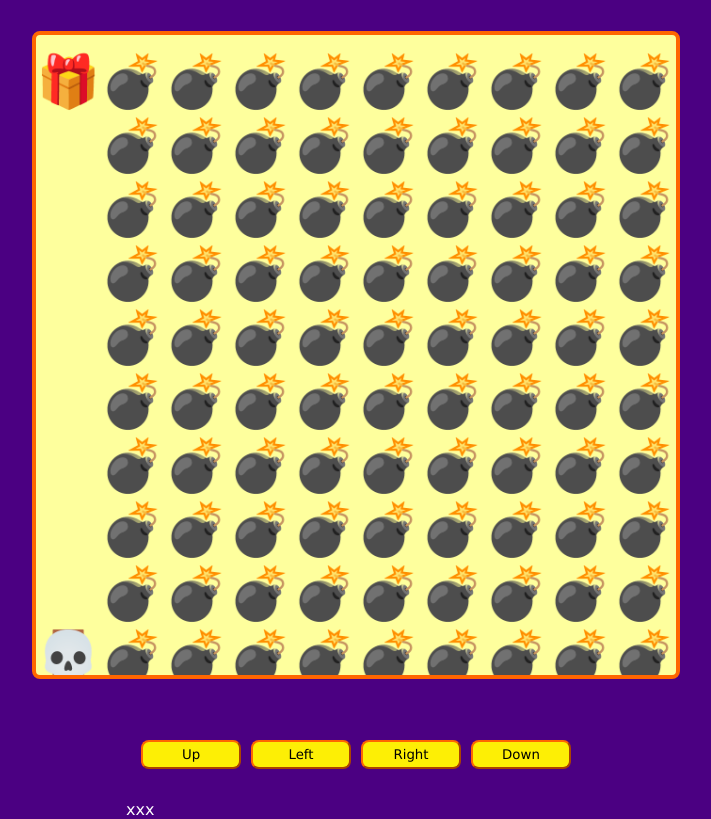
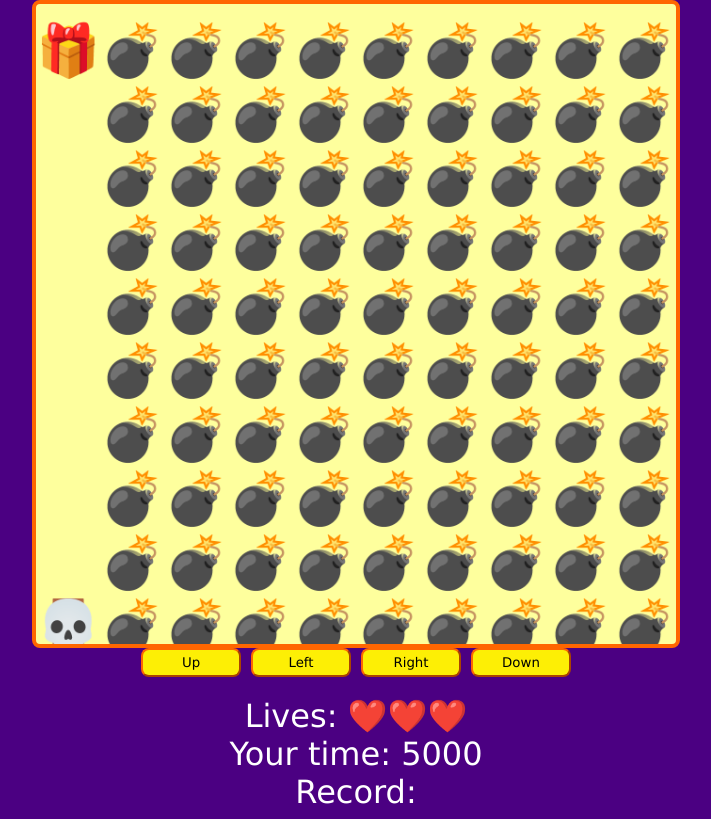
Before and after one commit to csrDev369/js-skull-game, a plain HTML site: page index.html in a window 1280 px wide. Shown: the whole page, without its empty margins (284-995 px from the left). Drawn offline with Linux system fonts and the light colour scheme.

Commit message:
first final version

```diff
--- a/game.js
+++ b/game.js
@@ -1,10 +1,21 @@
 const canvas = document.querySelector('#game')
-const game = canvas.getContext('2d')
+const message = document.querySelector('#messages')
+const spanLives = document.querySelector('#lives')
+const spanTime = document.querySelector('#time')
+const spanRecord = document.querySelector('#record')
 
 const btnUp = document.querySelector("#up")
 const btnLeft = document.querySelector("#left")
 const btnRight = document.querySelector("#right")
 const btnDown = document.querySelector("#down")
+window.addEventListener('keydown', moveByKeys)
+btnUp.addEventListener("click", moveUp)
+btnLeft.addEventListener("click", moveLeft)
+btnRight.addEventListener("click", moveRight)
+btnDown.addEventListener("click", moveDown)
+
+const game = canvas.getContext('2d')
+
 const canvasLimit = {
   left: 0,
   top: 0,
@@ -20,6 +31,19 @@ const playerPosition = {
   y: undefined
 }
 
+const giftPosition = {
+  x: undefined,
+  y: undefined
+}
+
+let bombPositions = []
+let level = 0
+let lives = 3
+let timeStart
+let timeInterval
+
+
+//set canvas size on load/resize
 window.addEventListener('load', setCanvasSize)
 window.addEventListener('resize', setCanvasSize)
 
@@ -40,7 +64,87 @@ function setCanvasSize(){
   canvasLimit.right = elementsSize * 10
   canvasLimit.bottom = elementsSize * 10
 
+  playerPosition.x = undefined
+  playerPosition.y = undefined
+
   startGame()
+}
+
+function gameWin(){
+  console.log("You Won")
+  cleanCanvas()
+  clearInterval(timeInterval)
+  const FinalTime = spanTime.textContent
+  message.innerHTML= `You won! your time was: ${FinalTime}`
+
+  const recordTime = localStorage.getItem('record_time')
+  const playerTime = Date.now() - timeStart
+
+  if(recordTime){
+    if (recordTime >= playerTime) {
+      localStorage.setItem('record_time', playerTime)
+      message.innerHTML = "New Record!!"
+    } else {
+      message.innerHTML= "No good enough =("
+    }
+  } else{
+    localStorage.setItem('record_time', playerTime)
+    message.innerHTML= "New game and new record"
+  }
+
+  console.log({recordTime, playerTime});
+}
+
+function levelWin(){
+  console.log("Next Level =)");
+  level++
+  startGame()
+}
+
+function levelFail(){
+  if(lives>0){
+    playerPosition.x = undefined
+    playerPosition.y = undefined
+    startGame()
+  } else{
+    startOver()
+  }
+}
+
+function startOver(){
+  playerPosition.x = undefined
+  playerPosition.y = undefined
+  giftPosition.x = undefined
+  giftPosition.y = undefined
+  lives = 3
+  level = 0
+  timeStart = Date.now()
+  startGame()
+}
+
+function showLives(){
+  let heartsArray = Array(lives).fill(emojis['HEART'])
+
+  spanLives.innerHTML = ""
+  heartsArray.forEach(heart=>{
+    spanLives.append(heart)
+  })
+}
+
+function showTime(){
+  spanTime.innerHTML = Date.now() - timeStart
+}
+
+function showRecord(){
+  spanRecord.innerHTML = localStorage.getItem('record_time')
+}
+
+function killTime(){
+
+}
+
+function cleanCanvas(){
+    game.clearRect(0,0,canvasSize, canvasSize)
 }
 
 function startGame(){
@@ -48,10 +152,26 @@ function startGame(){
   game.font = elementsSize*0.8 + 'px arial'
   game.textAlign = 'end'
 
-  //console.log(maps);
+  const map = maps[level]
+  //console.log(map);
+
+  if(!map){
+    gameWin()
+    return
+  }
+
+  if(!timeStart){
+    timeStart = Date.now()
+    timeInterval = setInterval(showTime, 100)
+    showRecord()
+  }
+
+  showLives()
+
+
 
   //cleans first map (map[0]) and splits by \n
-  const mapRows = maps[0].trim().split('\n')
+  const mapRows = map.trim().split('\n')
 
   //cleans every row of strings then converts strings to array with map()
   const mapRowCols = mapRows.map(function(row){
@@ -59,10 +179,12 @@ function startGame(){
   })
 
   //cleans all canvas
-  game.clearRect(0,0,canvasSize, canvasSize)
+  cleanCanvas()
+
+  // cleans ememyPosition array
+  bombPositions = []
 
   mapRowCols.forEach((row, rowIndex)=>{
-
     row.forEach((col, colIndex) =>{
 
       const emoji = emojis[col]
@@ -77,25 +199,46 @@ function startGame(){
           playerPosition.x = posX
           playerPosition.y = posY
         }
+      } else if(col == 'I'){
+        giftPosition.x = posX
+        giftPosition.y = posY
+      } else if(col == 'X'){
+        bombPositions.push({x:posX, y:posY})
       }
+
     })
   })
 
   movePlayer()
-  console.log(canvasLimit);
+  //console.log(canvasLimit);
 
 }
 
 function movePlayer(){
-   console.log(playerPosition);
+   //console.log(playerPosition);
     game.fillText(emojis['PLAYER'], playerPosition.x, playerPosition.y)
+
+    const giftCollisionX = playerPosition.x.toFixed(2) == giftPosition.x.toFixed(2)
+    const giftCollisionY = playerPosition.y.toFixed(2) == giftPosition.y.toFixed(2)
+    const isGiftCollision = giftCollisionX && giftCollisionY
+    if(isGiftCollision){
+      levelWin()
+    }
+
+    const bombCollision = bombPositions.find(bomb =>{
+      const bombCollisionX = bomb.x.toFixed(2) == playerPosition.x.toFixed(2)
+      const bombCollisionY = bomb.y.toFixed(2) == playerPosition.y.toFixed(2)
+      return bombCollisionX && bombCollisionY
+    })
+
+    if(bombCollision){
+      console.log('Colission =(');
+      lives--
+      levelFail()
+    }
+
+
 }
-
-window.addEventListener('keydown', moveByKeys)
-btnUp.addEventListener("clik", moveUp)
-btnLeft.addEventListener("clik", moveLeft)
-btnRight.addEventListener("clik", moveRight)
-btnDown.addEventListener("clik", moveDown)
 
 function moveByKeys(e){
   if(e.key == 'ArrowUp') moveUp()
--- a/index.html
+++ b/index.html
@@ -16,12 +16,16 @@
       <button id="right">Right</button>
       <button id="down">Down</button>
     </div>
+
+    <div class="msgContainer center">
+      <h2 id="messages"></h2>
+      <p class="lives">Lives: <span id="lives" ></span></p>
+      <p class="lives">Your time: <span id="time"></span></p>
+      <p class="lives">Record: <span id="record"></span></p>
+    </div>
+
   </div>
 
-  <div class="messages">
-    <!-- todo -->
-    <p>xxx</p>
-  </div>
 
 <script src="maps.js"></script>
 <script src="game.js"></script>
--- a/maps.js
+++ b/maps.js
@@ -12,6 +12,7 @@ const emojis = {
   BOMB_COLLISION: "🔥",
   GAME_OVER: "👎",
   WIN: "🏆",
+  HEART: "❤️"
 };
 
 const maps = [];
--- a/styles.css
+++ b/styles.css
@@ -60,3 +60,16 @@ p {
   button { margin-top: 25px; }
   #up, #down { margin-left: 100%; margin-right: 100%; }
 }
+
+.center{
+  text-align: center;
+  margin: 0 auto;
+}
+
+.msgContainer{
+  width: 100%;
+}
+
+.lives{
+  font-size: 2em;
+}
```
